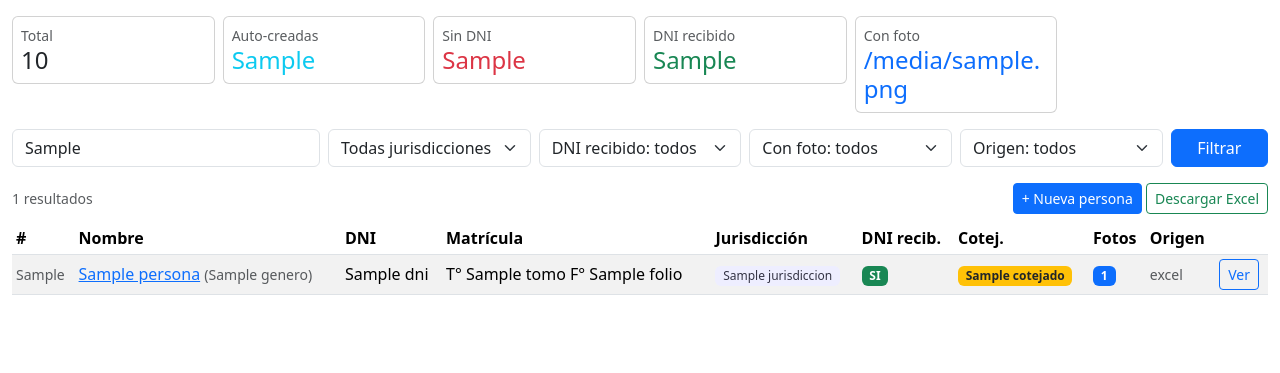
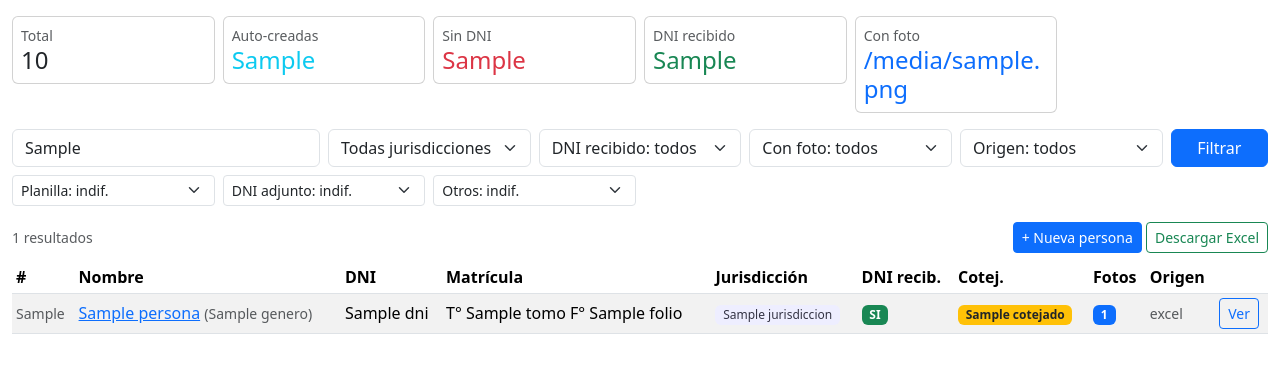
Before and after one commit to OctavioGalvan5/magistratura, a Flask app: template app/templates/personas.html in a window 1280 px wide. Shown: the part 56-429 px from the top of the page. Run offline with Flask 3, Linux system fonts and the light colour scheme; the template is opened without the code that fills it: most values are stand-ins (such as "Sample title", 1, 10 or a date in 2020).

Commit message:
Filtros por tipo de foto en /personas
3 selects independientes (tri-state cada uno) para filtrar personas por
que tipos de foto tienen vinculada:
- Planilla: indiferente / con / sin
- DNI adjunto: indiferente / con / sin
- Otros: indiferente / con / sin

Se combinan libremente. Ejemplos utiles:
- Firmaron sin adjuntar nada:      has_planilla=si + has_dni=no + has_otro=no
- Aval completo:                   has_planilla=si + has_dni=si
- DNI adjunto sin firma:           has_planilla=no + has_dni=si

El boton Descargar Excel respeta los nuevos filtros.

```diff
--- a/app/app.py
+++ b/app/app.py
@@ -77,6 +77,10 @@ def _personas_filtros_sql(args) -> tuple[str, dict]:
     dni_r  = args.get("dni_recibido", "")
     con_foto = args.get("con_foto", "")
     origen = args.get("origen", "")
+    # Filtros por tipo de foto vinculada — tri-state cada uno: "si" / "no" / ""
+    has_planilla = args.get("has_planilla", "")
+    has_dni      = args.get("has_dni", "")
+    has_otro     = args.get("has_otro", "")
 
     where = []
     params: dict = {}
@@ -98,6 +102,25 @@ def _personas_filtros_sql(args) -> tuple[str, dict]:
         where.append("p.observaciones ILIKE 'Creada auto%'")
     elif origen == "excel":
         where.append("(p.observaciones IS NULL OR p.observaciones NOT ILIKE 'Creada auto%')")
+
+    # Filtros por tipo de foto vinculada. Cada uno es tri-state independiente.
+    # 'otro' incluye tanto tipo='otro' como filas con tipo NULL (fotos sin analizar).
+    tipo_clauses = {
+        "planilla": ("has_planilla", "f.tipo = 'planilla_aval'"),
+        "dni":      ("has_dni",      "f.tipo = 'dni'"),
+        "otro":     ("has_otro",     "(f.tipo = 'otro' OR f.tipo IS NULL)"),
+    }
+    for _key, (var_name, cond) in tipo_clauses.items():
+        val = locals()[var_name]
+        if val == "si":
+            where.append(f"""EXISTS (SELECT 1 FROM {SCHEMA}.fotos_personas fp
+                                     JOIN {SCHEMA}.fotos f ON f.id = fp.foto_id
+                                     WHERE fp.persona_id = p.id AND {cond})""")
+        elif val == "no":
+            where.append(f"""NOT EXISTS (SELECT 1 FROM {SCHEMA}.fotos_personas fp
+                                         JOIN {SCHEMA}.fotos f ON f.id = fp.foto_id
+                                         WHERE fp.persona_id = p.id AND {cond})""")
+
     return (("WHERE " + " AND ".join(where)) if where else ""), params
 
 
@@ -108,6 +131,9 @@ def personas_list():
     dni_r  = request.args.get("dni_recibido", "")
     con_foto = request.args.get("con_foto", "")
     origen = request.args.get("origen", "")
+    f_has_planilla = request.args.get("has_planilla", "")
+    f_has_dni      = request.args.get("has_dni", "")
+    f_has_otro     = request.args.get("has_otro", "")
 
     where_sql, params = _personas_filtros_sql(request.args)
 
@@ -140,6 +166,7 @@ def personas_list():
     return render_template("personas.html",
         personas=personas, jurisdicciones=jurisdicciones, stats=stats,
         f_search=search, f_jur=jur, f_dni_r=dni_r, f_con_foto=con_foto, f_origen=origen,
+        f_has_planilla=f_has_planilla, f_has_dni=f_has_dni, f_has_otro=f_has_otro,
     )
 
 
--- a/app/templates/personas.html
+++ b/app/templates/personas.html
@@ -31,6 +31,22 @@
     <option value="auto" {% if f_origen=='auto' %}selected{% endif %}>Auto-creadas</option>
   </select></div>
   <div class="col-md-1 d-grid"><button class="btn btn-primary">Filtrar</button></div>
+
+  <div class="col-md-2"><select class="form-select form-select-sm" name="has_planilla">
+    <option value="">Planilla: indif.</option>
+    <option value="si" {% if f_has_planilla=='si' %}selected{% endif %}>Tiene planilla</option>
+    <option value="no" {% if f_has_planilla=='no' %}selected{% endif %}>Sin planilla</option>
+  </select></div>
+  <div class="col-md-2"><select class="form-select form-select-sm" name="has_dni">
+    <option value="">DNI adjunto: indif.</option>
+    <option value="si" {% if f_has_dni=='si' %}selected{% endif %}>Tiene DNI</option>
+    <option value="no" {% if f_has_dni=='no' %}selected{% endif %}>Sin DNI adjunto</option>
+  </select></div>
+  <div class="col-md-2"><select class="form-select form-select-sm" name="has_otro">
+    <option value="">Otros: indif.</option>
+    <option value="si" {% if f_has_otro=='si' %}selected{% endif %}>Tiene otros</option>
+    <option value="no" {% if f_has_otro=='no' %}selected{% endif %}>Sin otros</option>
+  </select></div>
 </form>
 
 <div class="d-flex justify-content-between align-items-center mb-2">
@@ -38,7 +54,9 @@
   <div>
     <a class="btn btn-sm btn-primary" href="{{ url_for('persona_nueva') }}">+ Nueva persona</a>
     <a class="btn btn-sm btn-outline-success"
-       href="{{ url_for('personas_excel', q=f_search, jur=f_jur, dni_recibido=f_dni_r, con_foto=f_con_foto, origen=f_origen) }}">
+       href="{{ url_for('personas_excel', q=f_search, jur=f_jur, dni_recibido=f_dni_r,
+                        con_foto=f_con_foto, origen=f_origen,
+                        has_planilla=f_has_planilla, has_dni=f_has_dni, has_otro=f_has_otro) }}">
       Descargar Excel
     </a>
   </div>
```
